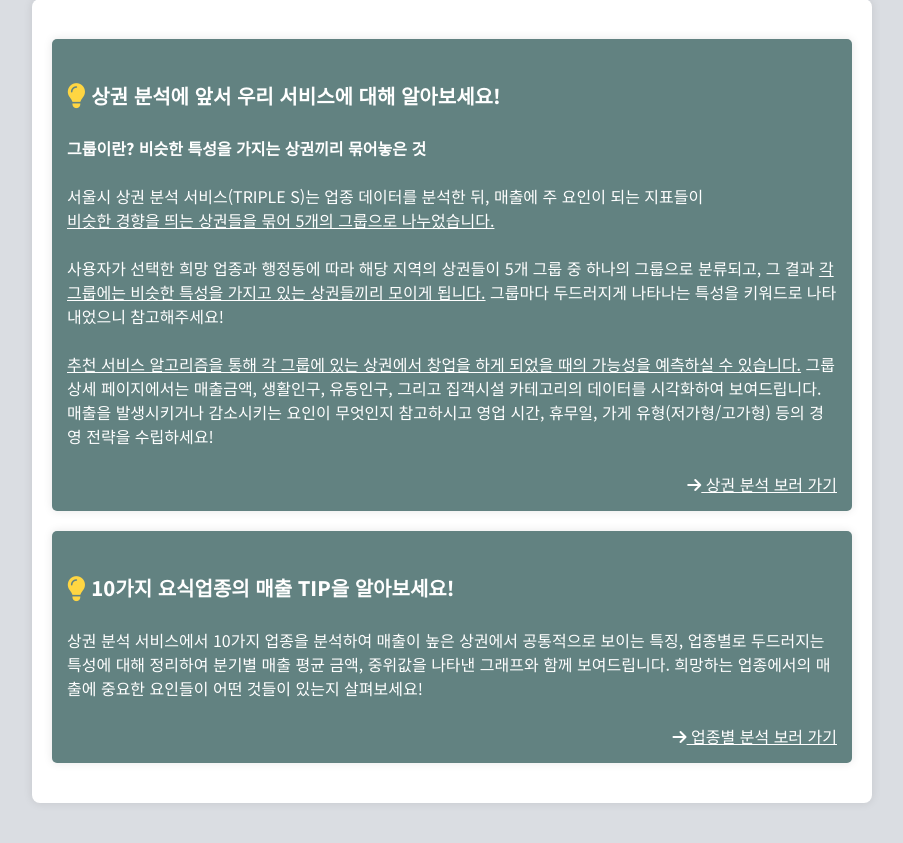
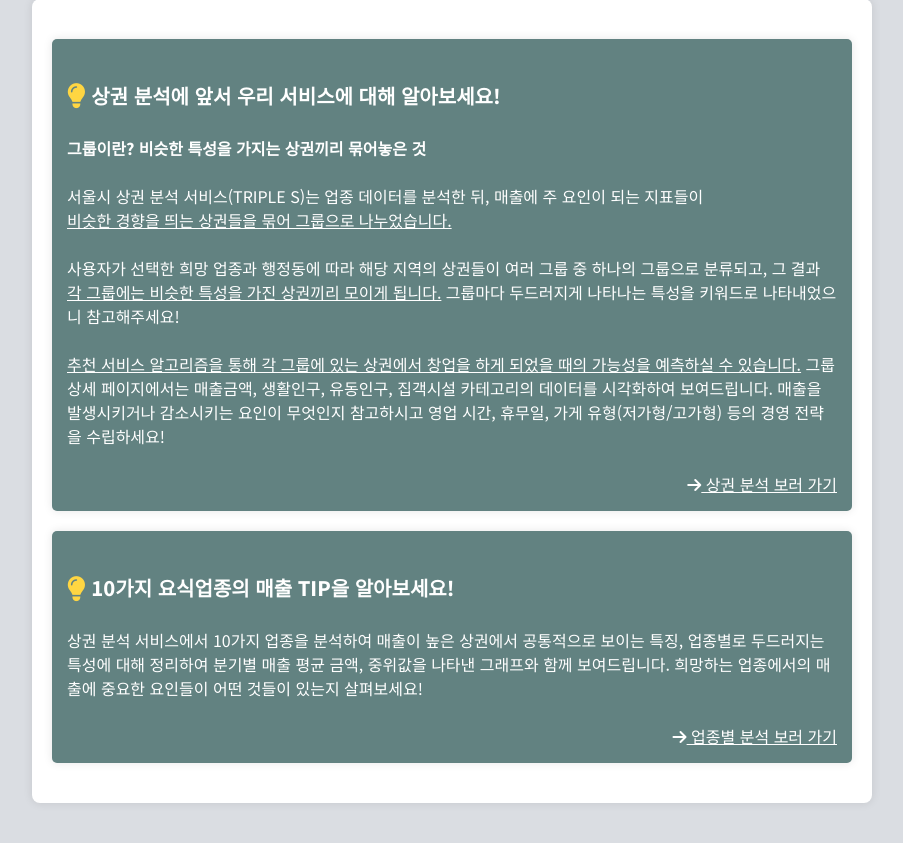
Before and after one commit to Capstone-design-dankook/SSS-project, a Django app: page /intro/ in a window 1280 px wide. Shown: the part 152-995 px from the top of the page, without its empty margins (188-1091 px from the left). Run offline with Django 4.2, Linux system fonts and the light colour scheme; some libraries are stand-ins or nearby versions.

```diff
--- a/templates/output/intro.html
+++ b/templates/output/intro.html
@@ -24,8 +24,8 @@
             <div class="tip">
                 <h4><i class="fa-solid fa-lightbulb fa-lg" style="color: #ffd642;"></i>&nbsp;상권 분석에 앞서 우리 서비스에 대해 알아보세요!</h4>
                 <strong>그룹이란? 비슷한 특성을 가지는 상권끼리 묶어놓은 것</strong><br><br>
-                서울시 상권 분석 서비스(TRIPLE S)는 업종 데이터를 분석한 뒤, 매출에 주 요인이 되는 지표들이 <br><u>비슷한 경향을 띄는 상권들을 묶어 5개의 그룹으로 나누었습니다.</u><br><br>
-                사용자가 선택한 희망 업종과 행정동에 따라 해당 지역의 상권들이 5개 그룹 중 하나의 그룹으로 분류되고, 그 결과 <u>각 그룹에는 비슷한 특성을 가지고 있는 상권들끼리 모이게 됩니다.</u> 그룹마다 두드러지게 나타나는 특성을 키워드로 나타내었으니 참고해주세요!<br><br> <u>추천 서비스 알고리즘을 통해 각 그룹에 있는 상권에서 창업을 하게 되었을 때의 가능성을 예측하실 수 있습니다.</u> 그룹 상세 페이지에서는 매출금액, 생활인구, 유동인구, 그리고 집객시설 카테고리의 데이터를 시각화하여 보여드립니다. 매출을 발생시키거나 감소시키는 요인이 무엇인지 참고하시고 영업 시간, 휴무일, 가게 유형(저가형/고가형) 등의 경영 전략을 수립하세요!<br><br>
+                서울시 상권 분석 서비스(TRIPLE S)는 업종 데이터를 분석한 뒤, 매출에 주 요인이 되는 지표들이 <br><u>비슷한 경향을 띄는 상권들을 묶어 그룹으로 나누었습니다.</u><br><br>
+                사용자가 선택한 희망 업종과 행정동에 따라 해당 지역의 상권들이 여러 그룹 중 하나의 그룹으로 분류되고, 그 결과 <u>각 그룹에는 비슷한 특성을 가진 상권끼리 모이게 됩니다.</u> 그룹마다 두드러지게 나타나는 특성을 키워드로 나타내었으니 참고해주세요!<br><br> <u>추천 서비스 알고리즘을 통해 각 그룹에 있는 상권에서 창업을 하게 되었을 때의 가능성을 예측하실 수 있습니다.</u> 그룹 상세 페이지에서는 매출금액, 생활인구, 유동인구, 집객시설 카테고리의 데이터를 시각화하여 보여드립니다. 매출을 발생시키거나 감소시키는 요인이 무엇인지 참고하시고 영업 시간, 휴무일, 가게 유형(저가형/고가형) 등의 경영 전략을 수립하세요!<br><br>
                 <div class="input">
                     <a href="/input"><i class="fa-solid fa-arrow-right"></i>&nbsp;상권 분석 보러 가기</a>
                 </div>
```
